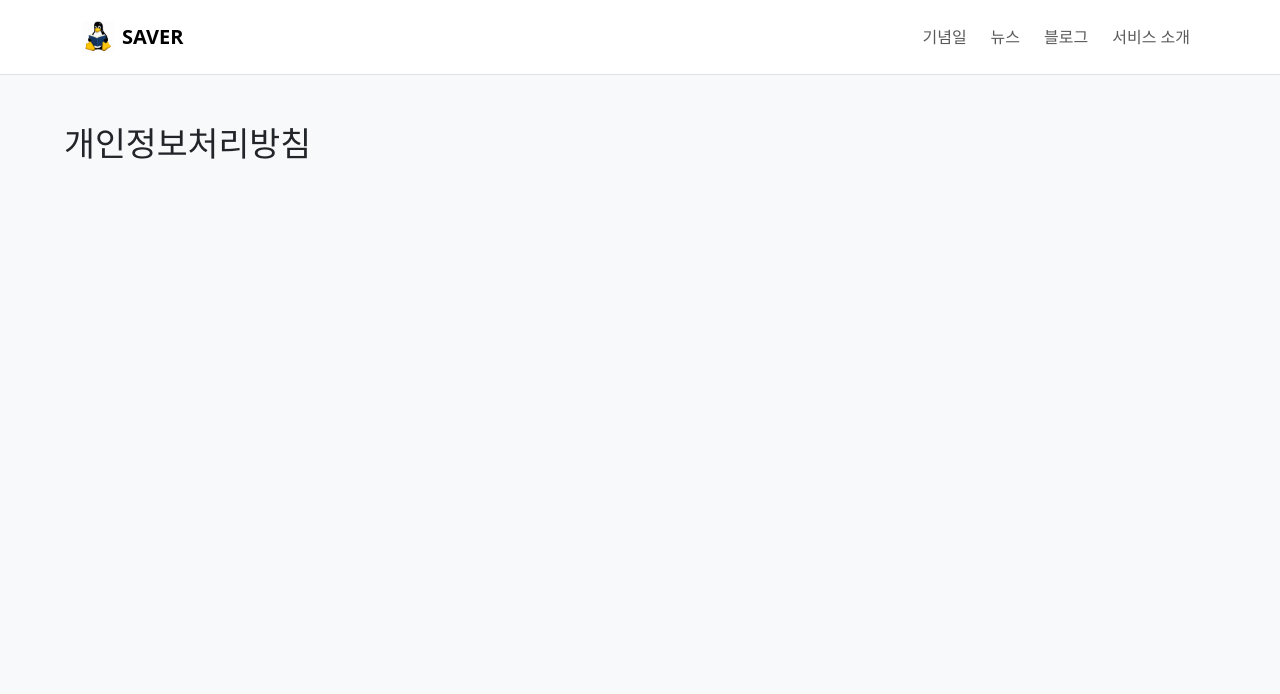
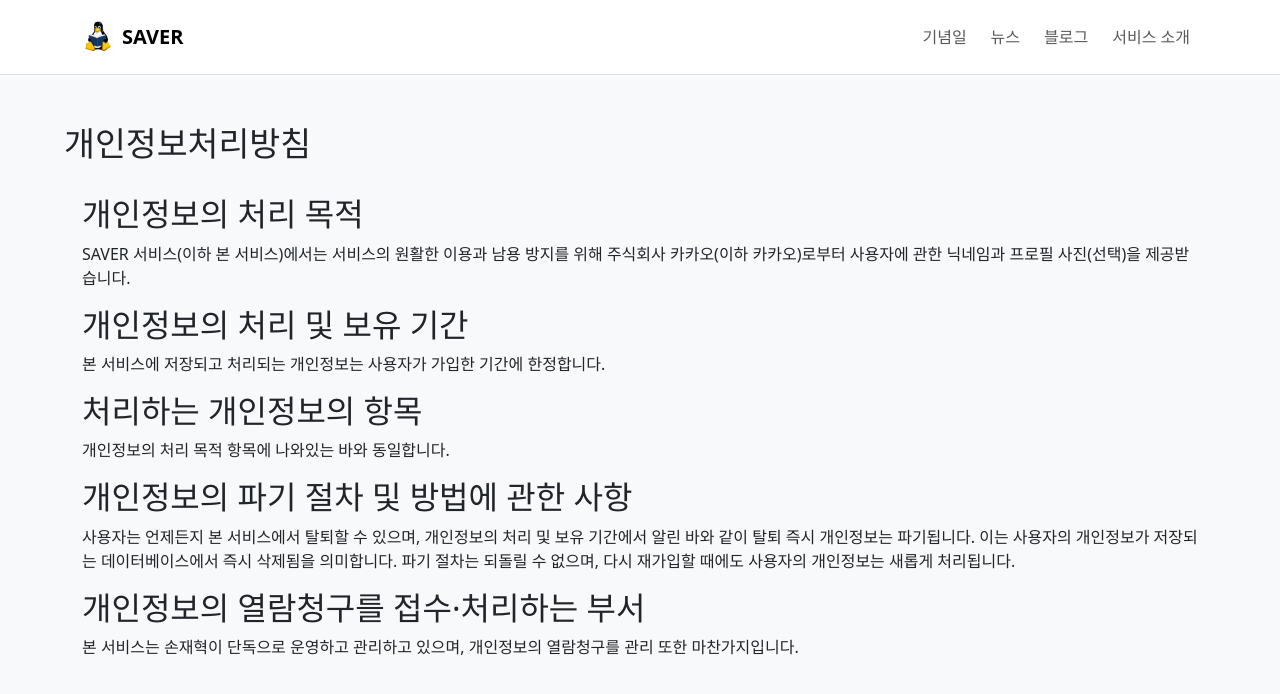
Before and after one commit to GDGHUFS/saver-frontend, a Vue app: page /privacy in a window 1280 px wide. Shown: the top 694 px of the page. Built offline with nearby package versions, Linux system fonts and the light colour scheme; no server answers; what markdown-it-task-lists would draw is missing.

Commit message:
개인정보처리방침 초안 작성

```diff
--- a/src/views/PrivacyView.vue
+++ b/src/views/PrivacyView.vue
@@ -3,5 +3,39 @@ import PageScaffold from '@/components/PageScaffold.vue'
 </script>
 
 <template>
-  <PageScaffold title="개인정보처리방침" />
+  <PageScaffold title="개인정보처리방침">
+  <div class="container">
+    <section class="mb-3">
+      <h2>개인정보의 처리 목적 </h2>
+      <div>
+        SAVER 서비스(이하 본 서비스)에서는 서비스의 원활한 이용과 남용 방지를 위해 주식회사 카카오(이하 카카오)로부터 사용자에 관한 닉네임과 프로필 사진(선택)을 제공받습니다.
+      </div>
+    </section>
+    <section class="mb-3">
+      <h2>개인정보의 처리 및 보유 기간</h2>
+      <div>
+        본 서비스에 저장되고 처리되는 개인정보는 사용자가 가입한 기간에 한정합니다.
+      </div>
+    </section>
+    <section class="mb-3">
+      <h2>처리하는 개인정보의 항목</h2>
+      <div>
+        <i>개인정보의 처리 목적</i> 항목에 나와있는 바와 동일합니다.
+      </div>
+    </section>
+    <section class="mb-3">
+      <h2>개인정보의 파기 절차 및 방법에 관한 사항</h2>
+      <div>
+        사용자는 언제든지 본 서비스에서 탈퇴할 수 있으며, <i>개인정보의 처리 및 보유 기간</i>에서 알린 바와 같이 탈퇴 즉시 개인정보는 파기됩니다.
+        이는 사용자의 개인정보가 저장되는 데이터베이스에서 즉시 삭제됨을 의미합니다. 파기 절차는 되돌릴 수 없으며, 다시 재가입할 때에도 사용자의 개인정보는 새롭게 처리됩니다.
+      </div>
+    </section>
+    <section class="mb-3">
+      <h2>개인정보의 열람청구를 접수·처리하는 부서</h2>
+      <div>
+        본 서비스는 손재혁이 단독으로 운영하고 관리하고 있으며, 개인정보의 열람청구를 관리 또한 마찬가지입니다.
+      </div>
+    </section>
+  </div>
+  </PageScaffold>
 </template>
```
